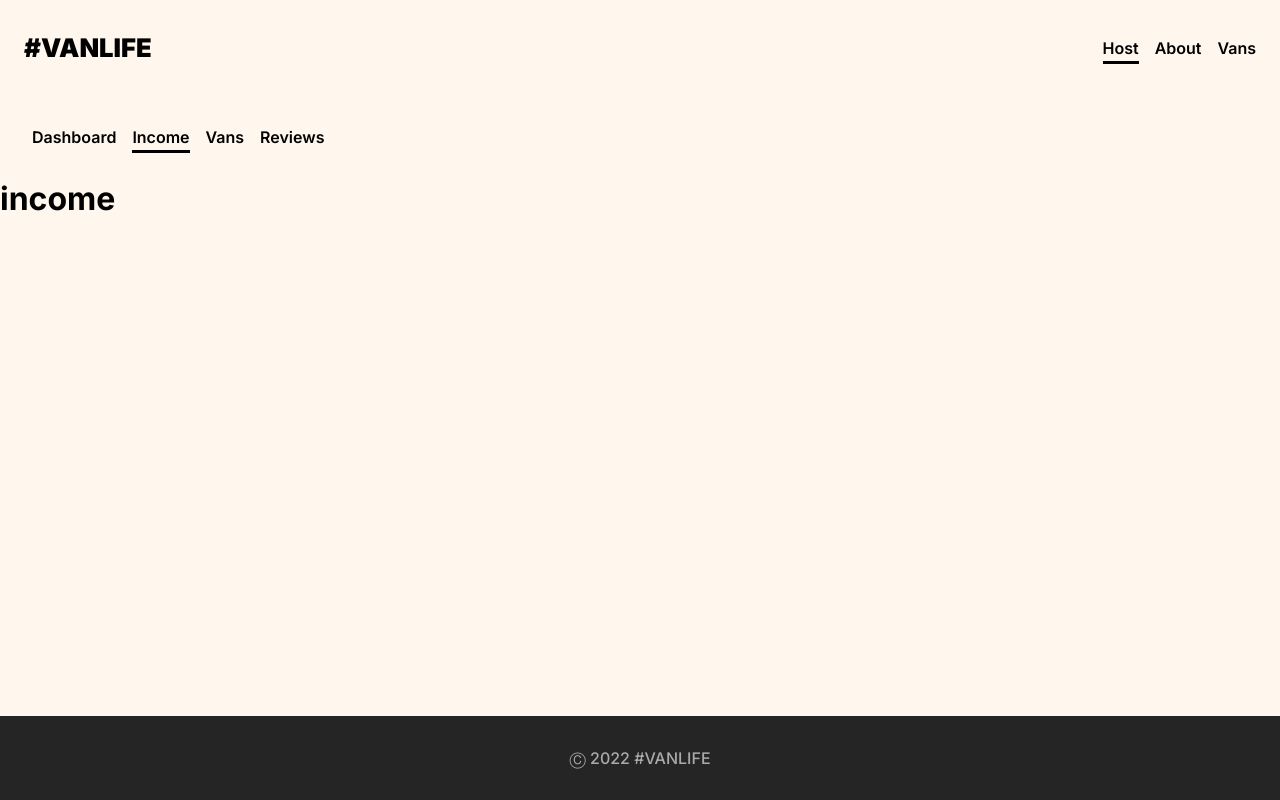
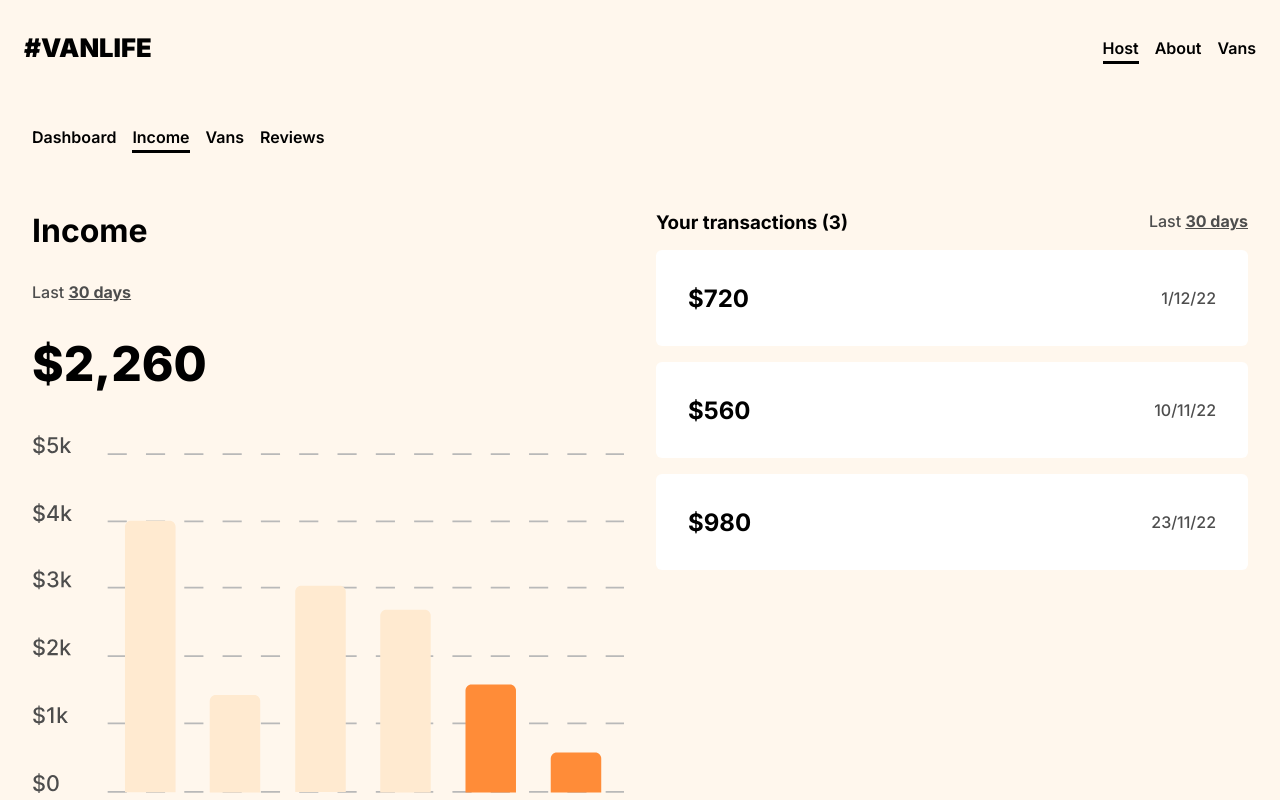
Before and after one commit to WaltsonZh/ReactRouter, a React (Vite) app: page /host/income in a window 1280 px wide. Shown: the top 800 px of the page. Built offline with nearby package versions, Linux system fonts and the light colour scheme; no server answers; what miragejs would draw is missing.

Commit message:
Section 2 completed

```diff
--- a/src/components/HostLayout.jsx
+++ b/src/components/HostLayout.jsx
@@ -1,9 +1,19 @@
-import React from 'react'
+import React, { useEffect, useState } from 'react'
 import HostNavBar from './HostNavBar'
-import { Outlet, useOutletContext } from 'react-router-dom'
+import { Outlet } from 'react-router-dom'
 
 export default function HostLayout() {
-  const vans = useOutletContext()
+  const [vans, setVans] = useState([])
+
+  useEffect(() => {
+    const fetchVansData = async () => {
+      fetch('/api/host/vans')
+        .then((res) => res.json())
+        .then((data) => setVans(data.vans))
+    }
+
+    fetchVansData().catch((error) => console.error(error))
+  }, [])
 
   return (
     <>
--- a/src/components/VansLayout.jsx
+++ b/src/components/VansLayout.jsx
@@ -3,7 +3,13 @@ import { Link, Outlet, useParams, NavLink, useOutletContext } from 'react-router
 
 export default function VansLayout() {
   const { id } = useParams()
-  const van = useOutletContext()[id - 1]
+  const vans = useOutletContext()
+  let van = []
+  vans.forEach((data) => {
+    if (data.id === id) {
+      van = data
+    }
+  })
 
   return (
     <div className='VansLayout'>
--- a/src/index.css
+++ b/src/index.css
@@ -476,6 +476,121 @@ a.current--page::after {
   gap: 0.2em;
 }
 
+.Income {
+  margin: 2em;
+  display: grid;
+  grid-template-columns: repeat(auto-fit, minmax(400px, 1fr));
+  gap: 2em;
+}
+
+.Income p {
+  font-weight: 500;
+  color: #4d4d4d;
+}
+.Income span {
+  font-weight: 700;
+  text-decoration: underline;
+}
+
+.Income--data {
+  display: grid;
+  gap: 2em;
+}
+
+.Income--data > h2 {
+  font-size: 2em;
+}
+
+.Income--data h1 {
+  font-size: 3em;
+  font-weight: 800;
+}
+
+.Income img {
+  width: 100%;
+  max-width: 600px;
+}
+
+.Income--transactions {
+  display: grid;
+  grid-template-columns: 1fr auto;
+  gap: 1em;
+  height: fit-content;
+}
+
+.Income--transactions--container {
+  grid-column: -1 / 1;
+  display: grid;
+  gap: 1em;
+}
+
+.Income--transactions--container div {
+  background: white;
+  display: flex;
+  justify-content: space-between;
+  align-items: center;
+  padding: 2em;
+  border-radius: 6px;
+  height: 6em;
+}
+
+.Reviews {
+  padding: 2em;
+  display: grid;
+  grid-template-columns: repeat(auto-fit, minmax(400px, auto));
+  gap: 2em 5em;
+}
+
+.Reviews p {
+  font-weight: 500;
+}
+
+.Reviews--data {
+  display: grid;
+  grid-template-columns: auto 1fr;
+  gap: 2em;
+}
+
+.Reviews--data h2 {
+  font-size: 2em;
+}
+
+.Reviews--data > p {
+  height: fit-content;
+  align-self: center;
+  color: #4d4d4d;
+}
+
+.Reviews--data > p span {
+  text-decoration: underline;
+  font-weight: 700;
+}
+
+.Reviews--data > img {
+  grid-column: 1 / -1;
+  max-width: 600px;
+  width: 100%;
+}
+
+.Reviews--comments--container {
+  display: grid;
+  gap: 1.5em;
+}
+
+.Reviews--comments {
+  display: grid;
+  gap: 1em;
+}
+
+.Reviews--comments div {
+  display: flex;
+  gap: 0.2em;
+}
+
+.Reviews--comments span {
+  color: #8c8c8c;
+}
+
 .HostVans {
   padding: 2em;
   display: grid;
--- a/src/pages/host/Income.jsx
+++ b/src/pages/host/Income.jsx
@@ -2,8 +2,35 @@ import React from 'react'
 
 export default function Income() {
   return (
-    <div>
-      <h1>income</h1>
+    <div className='Income'>
+      <div className='Income--data'>
+        <h2>Income</h2>
+        <p>
+          Last <span>30 days</span>
+        </p>
+        <h1>$2,260</h1>
+        <img src='/images/income.svg' />
+      </div>
+      <div className='Income--transactions'>
+        <h3>Your transactions (3)</h3>
+        <p>
+          Last <span>30 days</span>
+        </p>
+        <div className='Income--transactions--container'>
+          <div>
+            <h2>$720</h2>
+            <p>1/12/22</p>
+          </div>
+          <div>
+            <h2>$560</h2>
+            <p>10/11/22</p>
+          </div>
+          <div>
+            <h2>$980</h2>
+            <p>23/11/22</p>
+          </div>
+        </div>
+      </div>
     </div>
   )
 }
--- a/src/pages/host/Reviews.jsx
+++ b/src/pages/host/Reviews.jsx
@@ -2,8 +2,43 @@ import React from 'react'
 
 export default function Reviews() {
   return (
-    <div>
-      <h1>reviews</h1>
+    <div className='Reviews'>
+      <div className='Reviews--data'>
+        <h2>Your reviews</h2>
+        <p>
+          Last <span>30 days</span>
+        </p>
+        <img src='/images/reviews.svg' />
+      </div>
+      <div className='Reviews--comments--container'>
+        <h3>Reviews (2)</h3>
+        <div className='Reviews--comments'>
+          <div>
+            <img src='/images/star.svg' />
+            <img src='/images/star.svg' />
+            <img src='/images/star.svg' />
+            <img src='/images/star.svg' />
+            <img src='/images/star.svg' />
+          </div>
+          <h4>
+            Elliot <span>December 1, 2022</span>
+          </h4>
+          <p>The beach bum is such as awesome van! Such as comfortable trip. We had it for 2 weeks and there was not a single issue. Super clean when we picked it up and the host is very comfortable and understanding. Highly recommend!</p>
+        </div>
+        <div className='Reviews--comments'>
+          <div>
+            <img src='/images/star.svg' />
+            <img src='/images/star.svg' />
+            <img src='/images/star.svg' />
+            <img src='/images/star.svg' />
+            <img src='/images/star.svg' />
+          </div>
+          <h4>
+            Sandy <span>November 23, 2022</span>
+          </h4>
+          <p>This is our third time using the Modest Explorer for our travels and we love it! No complaints, absolutely perfect!</p>
+        </div>
+      </div>
     </div>
   )
 }
```
Also changed, not shown: public/images/income.svg (added), public/images/reviews.svg (added).
